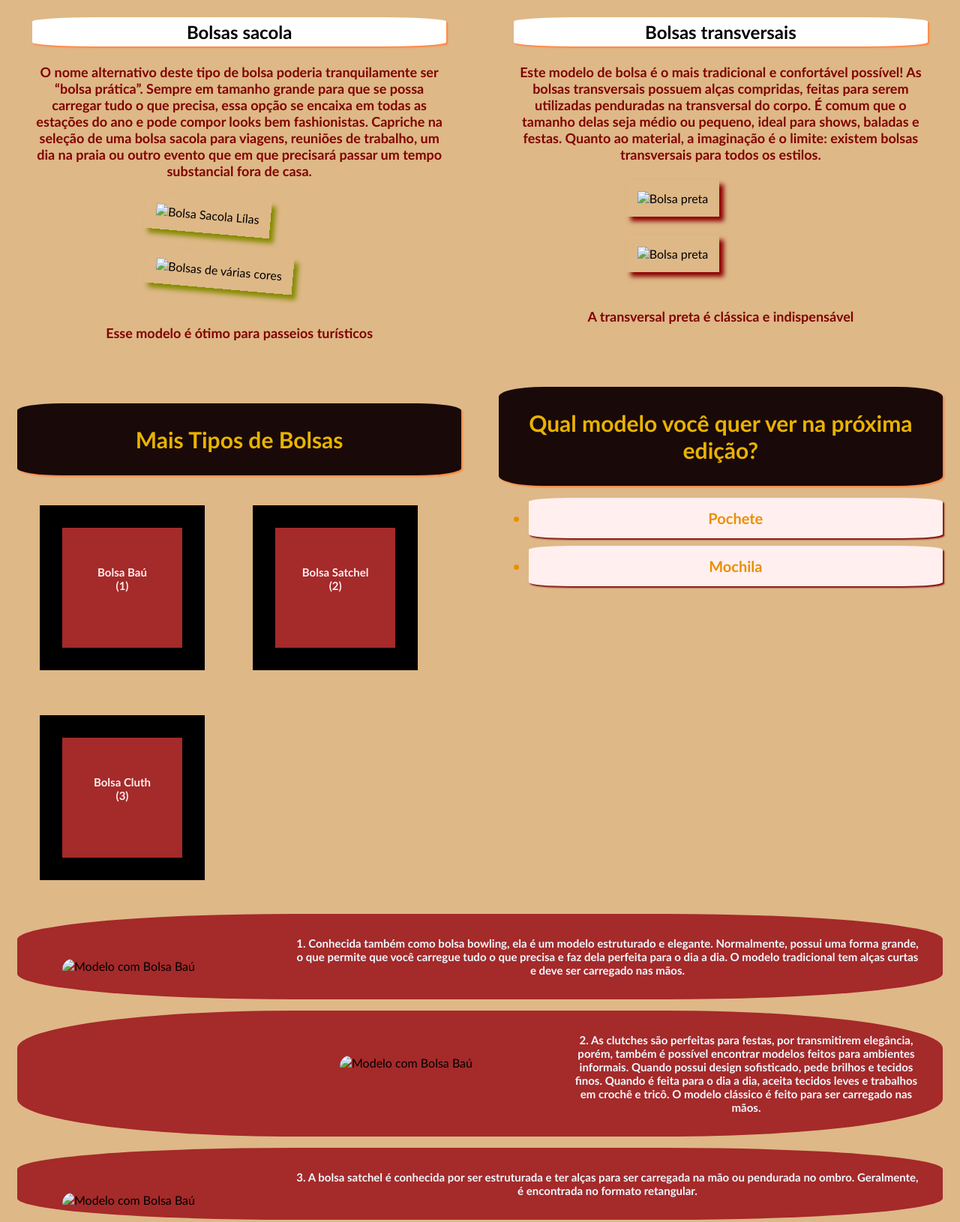
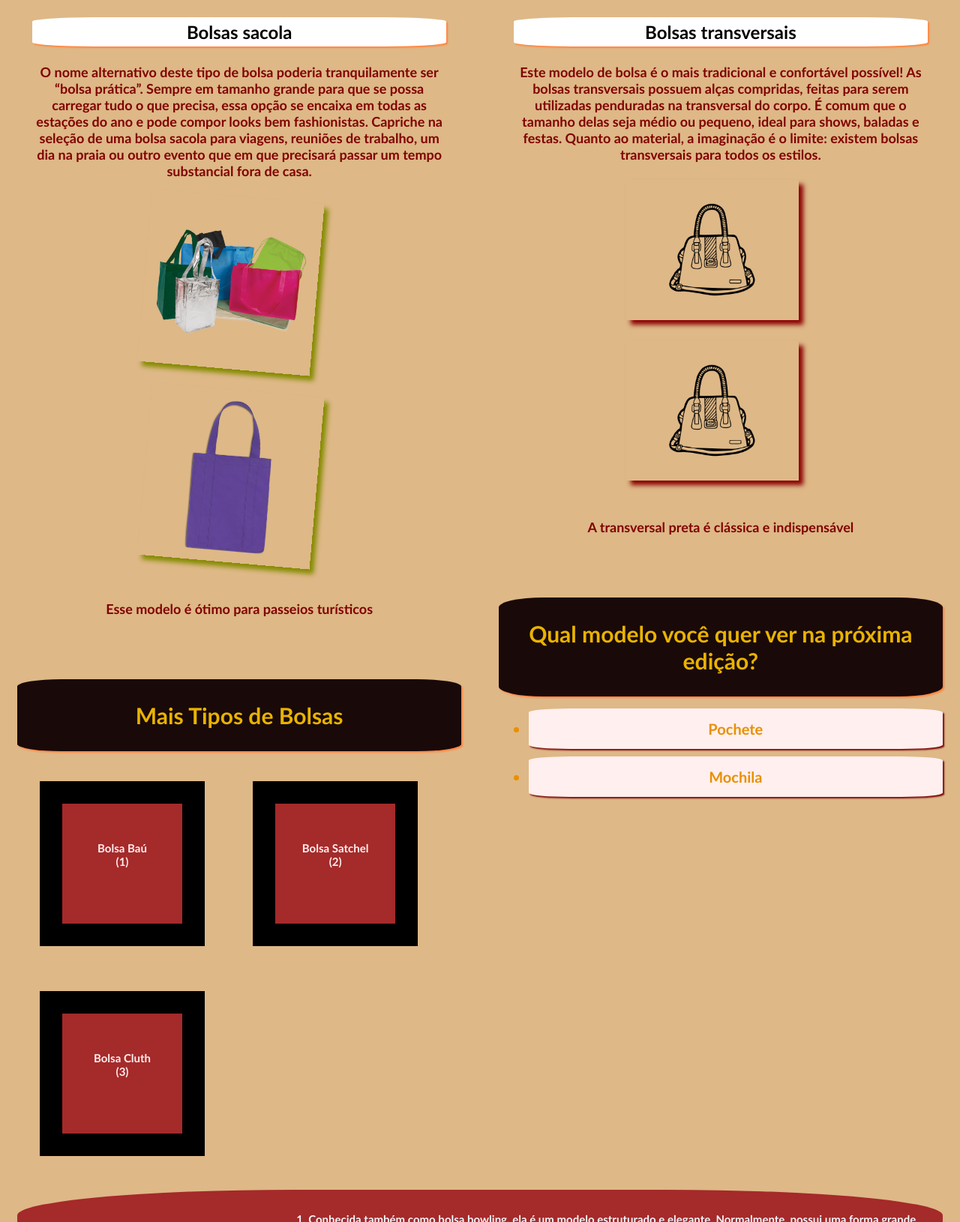
Before and after one commit to JoaoVictorio/html-css-praticarevista, a plain HTML site: page index.html in a window 1280 px wide. Shown: the part 112-1742 px from the top of the page at 75% size. Drawn offline with Linux system fonts and the light colour scheme.

Commit message:
novo commit

```diff
--- a/index.html
+++ b/index.html
@@ -5,6 +5,7 @@
     <meta http-equiv="X-UA-Compatible" content="IE=edge">
     <meta name="viewport" content="width=device-width, initial-scale=1.0">
     <link rel="stylesheet" href="css/style.css">
+    <link rel="shortcut icon" href="Favicon1.png" type="image/x-icon">
     <title>Revista</title>
 </head>
 <body>
@@ -14,8 +15,8 @@
 <div class="item">
     <h2>Bolsas transversais</h2>
     <p>Este modelo de bolsa é o mais tradicional e confortável possível! As bolsas transversais possuem alças compridas, feitas para serem utilizadas penduradas na transversal do corpo. É comum que o tamanho delas seja médio ou pequeno, ideal para shows, baladas e festas. Quanto ao material, a imaginação é o limite: existem bolsas transversais para todos os estilos.</p>
-    <img class="foto1" src="bolsa 1.png" alt="Bolsa preta">
-    <img class="foto1" src="bolsa 1.png" alt="Bolsa preta">
+    <img class="foto1" src="bolsa1.png" alt="Bolsa preta">
+    <img class="foto1" src="bolsa1.png" alt="Bolsa preta">
     <br>
     <p>A transversal preta é clássica e indispensável</p>
 </div>
@@ -32,8 +33,8 @@
 <div class="item">
     <h2>Bolsas sacola</h2>
     <p>O nome alternativo deste tipo de bolsa poderia tranquilamente ser “bolsa prática”. Sempre em tamanho grande para que se possa carregar tudo o que precisa, essa opção se encaixa em todas as estações do ano e pode compor looks bem fashionistas. Capriche na seleção de uma bolsa sacola para viagens, reuniões de trabalho, um dia na praia ou outro evento que em que precisará passar um tempo substancial fora de casa.</p>
-    <img class="foto2" src="Bolsa Sacola.png" alt="Bolsa Sacola Lílas">
-    <img class="foto2" src="Bolsa sacola 2.png" alt="Bolsas de várias cores">
+    <img class="foto2" src="Bolsasacola2.png" alt="Bolsa Sacola Lílas">
+    <img class="foto2" src="BolsaSacola.png" alt="Bolsas de várias cores">
     <p>Esse modelo é ótimo para passeios turísticos</p>
 </div>
 <div class="tipos-bolsas">
@@ -52,17 +53,17 @@
 </section>
 
 <div class="modelos">
-    <img src="-bolsa baujpg" alt="Modelo com Bolsa Baú">
+    <img src="-bolsabau.jpg" alt="Modelo com Bolsa Baú">
     <p>1. Conhecida também como bolsa bowling, ela é um modelo estruturado e elegante. Normalmente, possui uma forma grande, o que permite que você carregue tudo o que precisa e faz dela perfeita para o dia a dia. O modelo tradicional tem alças curtas e deve ser carregado nas mãos.</p>
 </div>
 
 <div class="modelos">
-    <img src="bolsa sat.jpg" alt="Modelo com Bolsa Baú">
+    <img src="bolsasat.jpg" alt="Modelo com Bolsa Baú">
     <p>2. As clutches são perfeitas para festas, por transmitirem elegância, porém, também é possível encontrar modelos feitos para ambientes informais. Quando possui design sofisticado, pede brilhos e tecidos finos. Quando é feita para o dia a dia, aceita tecidos leves e trabalhos em crochê e tricô. O modelo clássico é feito para ser carregado nas mãos.</p>
 </div>
 
 <div class="modelos">
-    <img src="bolsa cluth.jpg" alt="Modelo com Bolsa Baú">
+    <img src="bolsacluth.jpg" alt="Modelo com Bolsa Baú">
     <p>3. A bolsa satchel é conhecida por ser estruturada e ter alças para ser carregada na mão ou pendurada no ombro. Geralmente, é encontrada no formato retangular. </p>
 </div>
 </body>
```
Also changed, not shown: -bolsabau.jpg (added), BolsaSacola.png (added), Bolsasacola2.png (added), Favicon1.png (added), bolsa1.png (added), bolsacluth.jpg (added), bolsasat.jpg (added).
